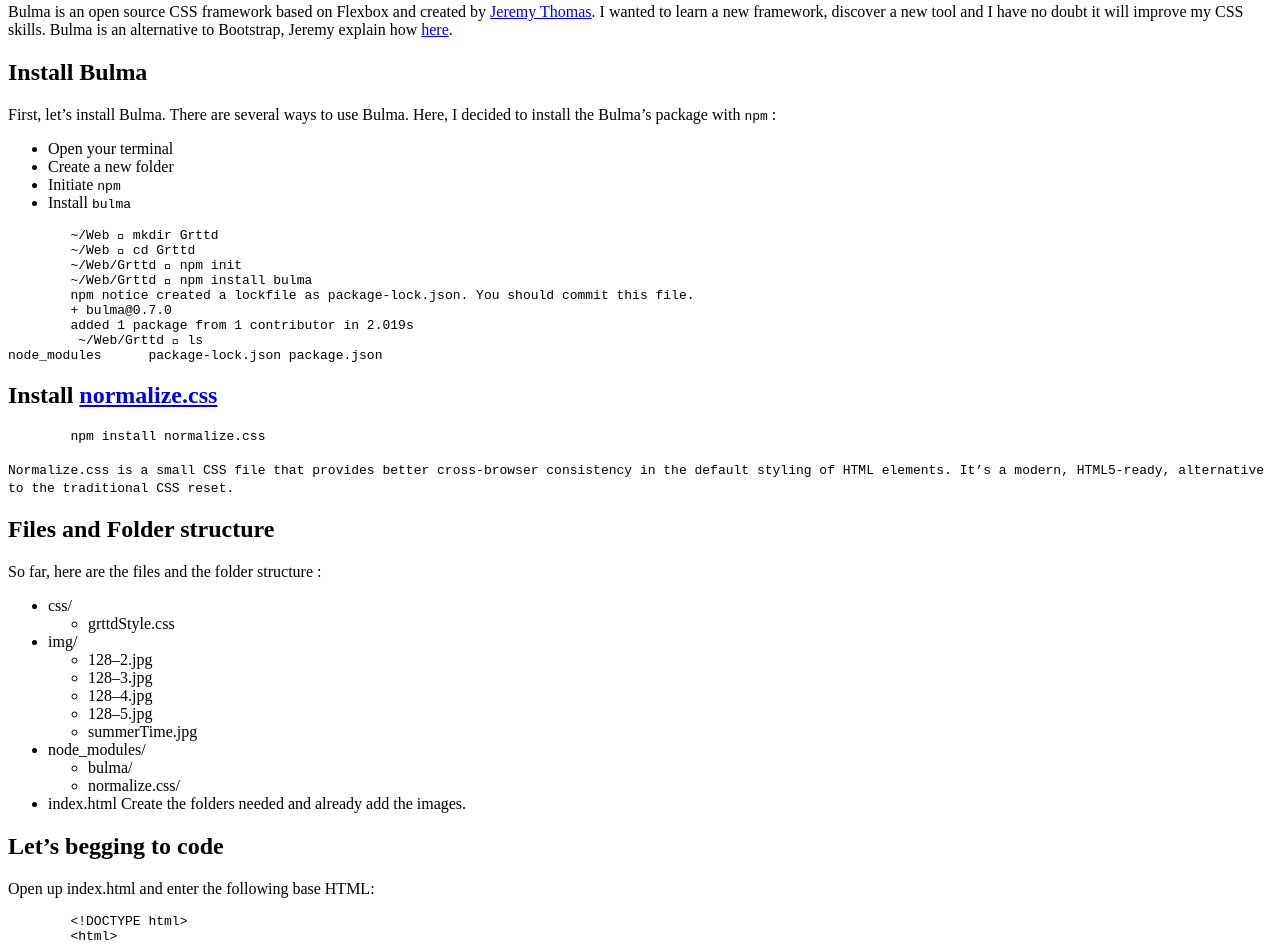
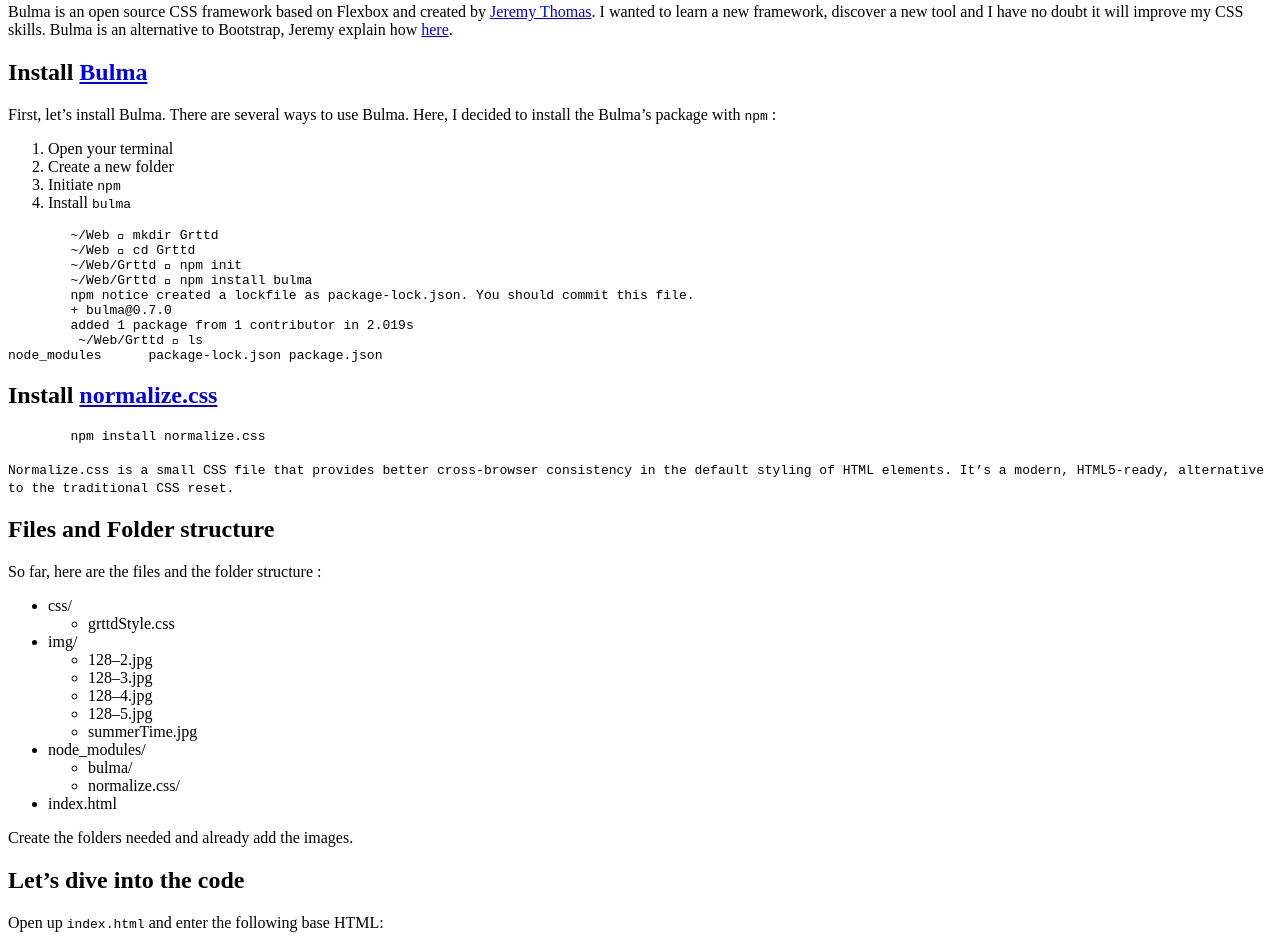
Before and after one commit to sbuhl/Gttrd, a website: page build/README.html in a window 1280 px wide. Shown: the part 426-1370 px from the top of the page. Drawn offline with Linux system fonts and the light colour scheme.

Commit message:
Readme start

```diff
--- a/build/README.html
+++ b/build/README.html
@@ -9,7 +9,7 @@
 
 <p><em>April 2018</em></p>
 
-<p>In this tutorial I am going to run through the process of creating an elegant <em>Gratitude Log</em> landing page as designed <a href="https://webdesign.tutsplus.com/tutorials/design-an-elegant-gratitude-log-landing-page-with-photoshop--cms-22787">by Tomas Laurinavicius.</a>.</p>
+<p>In this tutorial I am going to run through the process of creating a <em>Gratitude Log</em> landing page as designed <a href="https://webdesign.tutsplus.com/tutorials/design-an-elegant-gratitude-log-landing-page-with-photoshop--cms-22787">by Tomas Laurinavicius.</a>.</p>
 
 <p>To build this page, we will use :</p>
 
@@ -39,16 +39,16 @@
 
 <p>Bulma is an open source CSS framework based on Flexbox and created by <a href="https://jgthms.com/">Jeremy Thomas</a>. I wanted to learn a new framework, discover a new tool and I have no doubt it will improve my CSS skills. Bulma is an alternative to Bootstrap, Jeremy explain how <a href="https://bulma.io/alternative-to-bootstrap/">here</a>.</p>
 
-<h2 id="installbulma">Install Bulma</h2>
+<h2 id="installbulmahttps:bulma.io">Install <a href="https://bulma.io">Bulma</a></h2>
 
 <p>First, let&#8217;s install Bulma. There are several ways to use Bulma. Here, I decided to install the Bulma&#8217;s package with <code>npm</code> :</p>
 
-<ul>
+<ol>
 <li>Open your terminal</li>
 <li>Create a new folder</li>
 <li>Initiate <code>npm</code></li>
 <li>Install <code>bulma</code></li>
-</ul>
+</ol>
 
 <pre><code class="shell">	~/Web  mkdir Grttd
  	~/Web  cd Grttd
@@ -93,13 +93,14 @@
 <li>bulma/</li>
 <li>normalize.css/</li>
 </ul></li>
-<li>index.html
-Create the folders needed and already add the images.</li>
+<li>index.html</li>
 </ul>
 
-<h2 id="letsbeggingtocode">Let&#8217;s begging to code</h2>
+<p>Create the folders needed and already add the images.</p>
 
-<p>Open up index.html and enter the following base HTML:</p>
+<h2 id="letsdiveintothecode">Let&#8217;s dive into the code</h2>
+
+<p>Open up <code>index.html</code> and enter the following base HTML:</p>
 
 <pre><code class="html">	&lt;!DOCTYPE html&gt;
 	&lt;html&gt;
```
Also changed, not shown: README.md.
